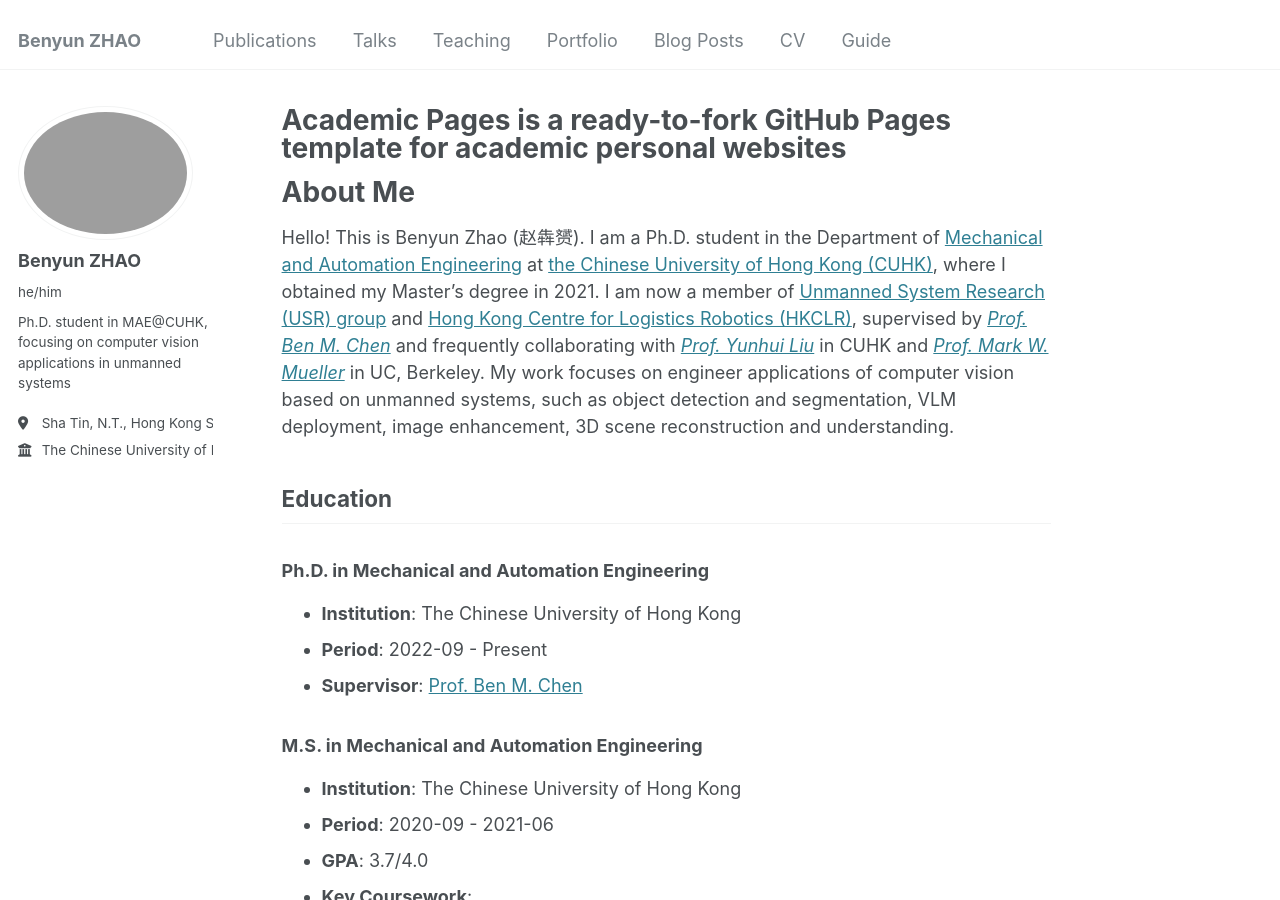
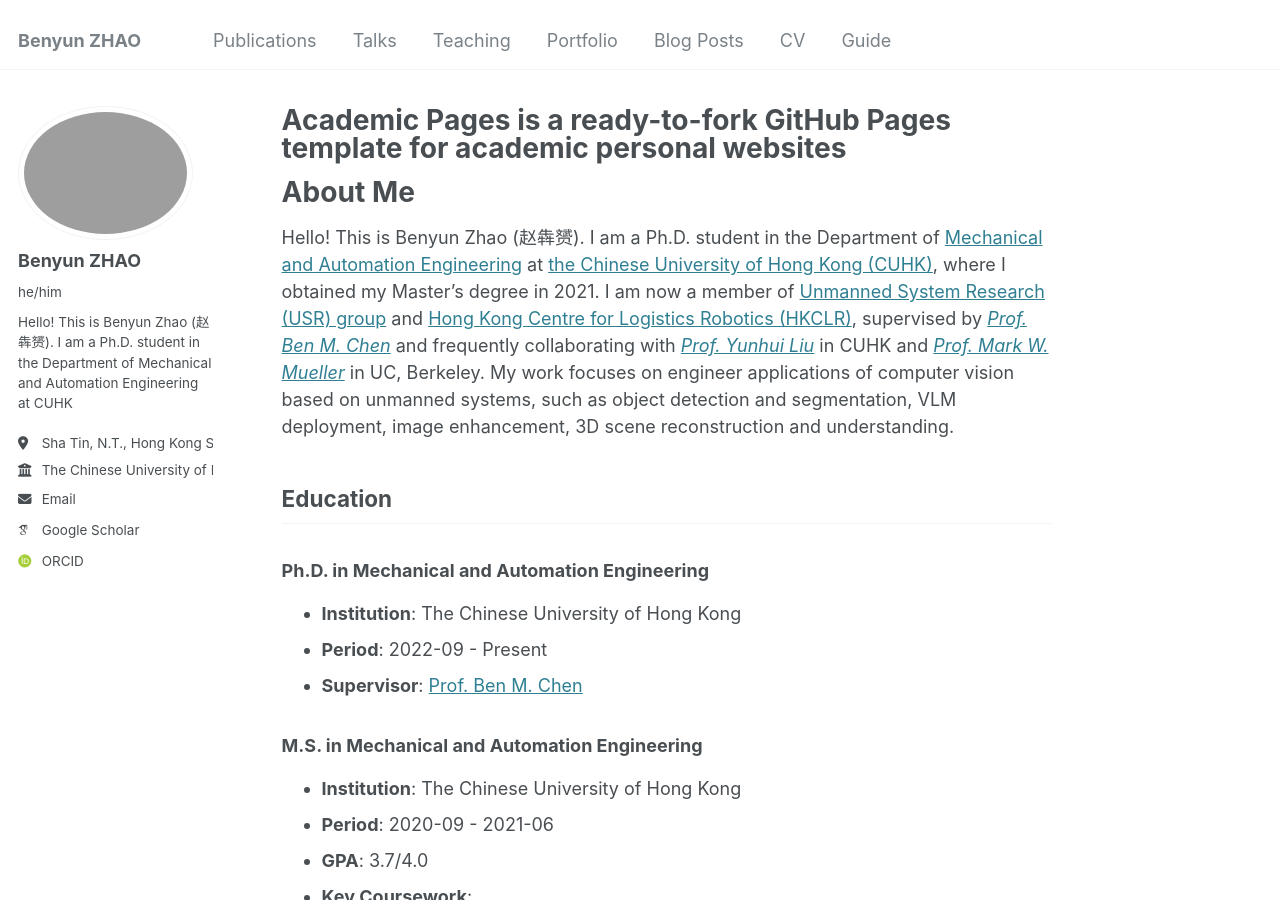
Before and after one commit to ZHAOBenyun/main, a Jekyll site: the page built from _pages/about.md, in a window 1280 px wide and 900 px high. Built offline with Jekyll 4.4.1, drawn with Linux system fonts in a browser that asks for light colours; some web fonts are replaced; part of the change alters nothing that is shown.

Commit message:
add new website

```diff
--- a/_config.yml
+++ b/_config.yml
@@ -11,33 +11,42 @@ locale: "en-US"
 title: "Benyun ZHAO"
 title_separator: "-"
 name: &name "Benyun ZHAO"
-description: &description "Ph.D. Candidate at CUHK. Member of USR Group and HKCLR"
+description: &description "Ph.D. student in MAE@CUHK, focusing on computer vision applications in unmanned systems"
 url: https://zhaobenyun.github.io
 baseurl: ""
 repository: "ZHAOBenyun/main"
 
-# Site Author - The following control what appear as part of the author content on the side bar.
-#               If a field is blank the icon and link will not appear, otherwise it will be shown.
-#               Additional customization can be done by editing /_includes/author-profile.html
+# Site Author
 author:
   # Biographic information
   avatar: "prof_pic.jpg"
   name: "Benyun ZHAO"
   pronouns: "he/him"
-  bio: "Ph.D. student in MAE@CUHK, focusing on computer vision applications in unmanned systems"
+  bio: "Hello! This is Benyun Zhao (赵犇赟). I am a Ph.D. student in the Department of Mechanical and Automation Engineering at CUHK"
   location: "Sha Tin, N.T., Hong Kong SAR"
   employer: "The Chinese University of Hong Kong"
-  email: # 您的邮箱地址
+  email: "Claude_ZBY@example.com" # 替换为您的实际邮箱
 
   # Academic websites
-  googlescholar: # 您的Google Scholar链接
-  orcid: # 您的ORCID链接
+  googlescholar: "https://scholar.google.com/citations?user=YOUR_ID" # 替换为您的ID
+  orcid: "http://orcid.org/YOUR_ID" # 替换为您的ID
 
-  # Social media
-  github: # 您的GitHub用户名
-  linkedin: # 您的LinkedIn用户名
-
-  # 其他社交媒体账号可以根据需要添加
+  # Navigation Links - 根据截图添加导航链接
+  links:
+    - label: "Publications"
+      url: "/publications/"
+    - label: "Talks"
+      url: "/talks/"
+    - label: "Teaching"
+      url: "/teaching/"
+    - label: "Portfolio"
+      url: "/portfolio/"
+    - label: "Blog Posts"
+      url: "/posts/"
+    - label: "CV"
+      url: "/cv/"
+    - label: "Guide"
+      url: "/guide/"
 
 # Publication Category - The following the list of publication categories and their headings
 publication_category:
@@ -170,16 +179,16 @@ kramdown:
 
 # These settings control the types of collections used by the template
 collections:
+  publications:
+    output: true
+    permalink: /:collection/:path/
+  talks:
+    output: true
+    permalink: /:collection/:path/
   teaching:
     output: true
     permalink: /:collection/:path/
-  publications:
-    output: true
-    permalink: /:collection/:path/
   portfolio:
-    output: true
-    permalink: /:collection/:path/
-  talks:
     output: true
     permalink: /:collection/:path/
 
```
